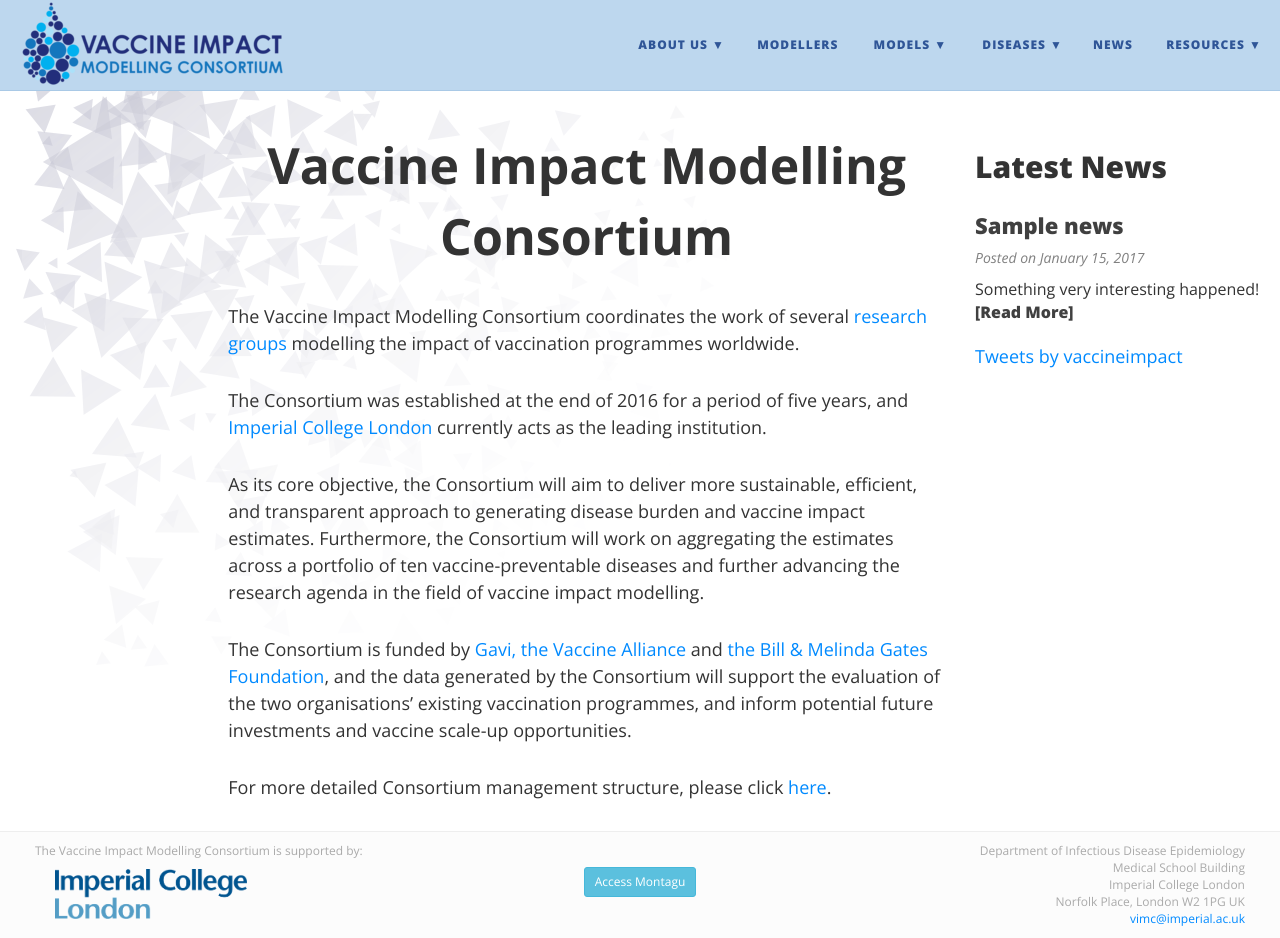
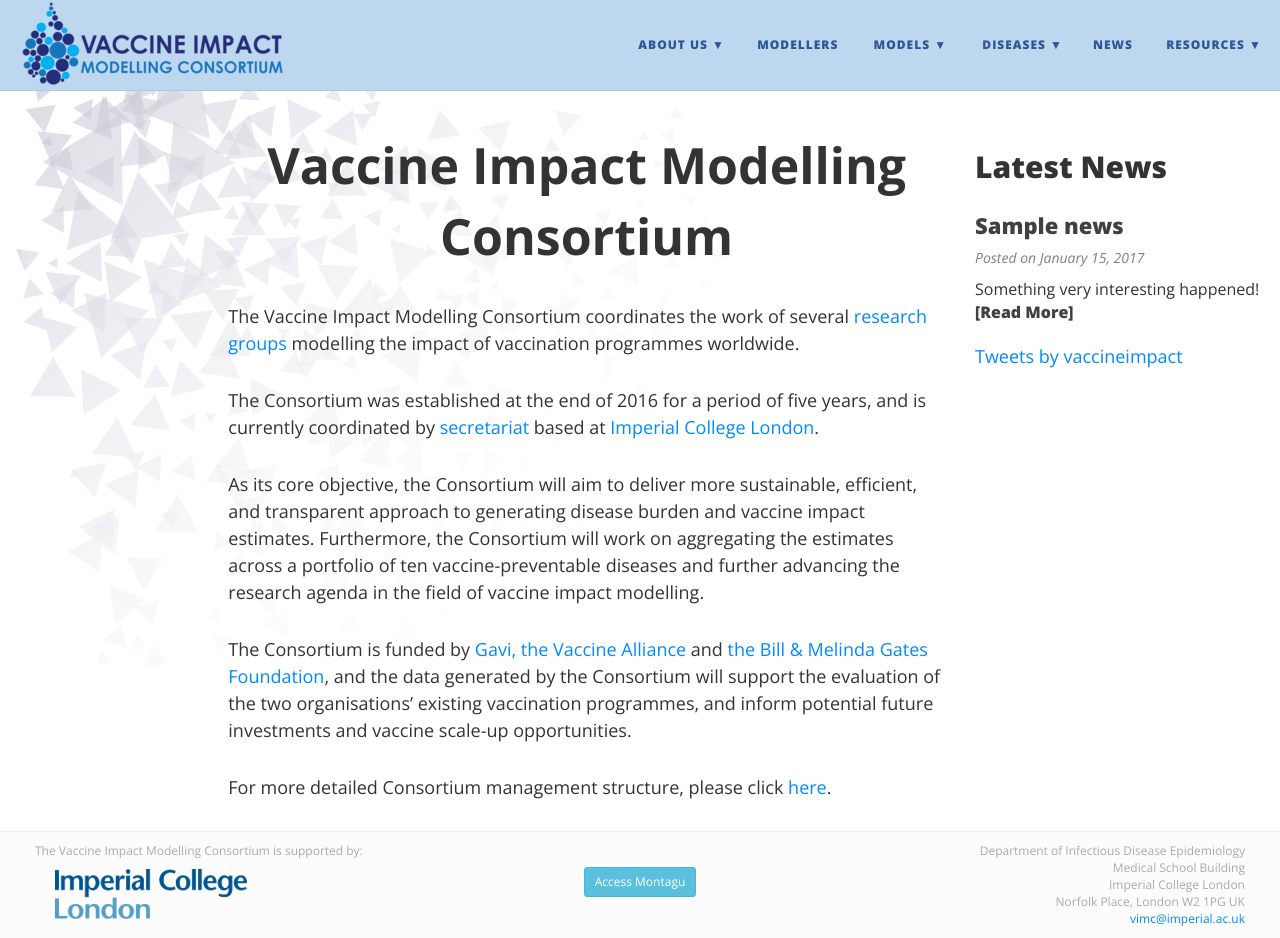
Before and after one commit to vimchub/vaccineimpact, a Jekyll site: the page built from index.md, in a window 1280 px wide and 938 px high. Built offline with Jekyll 4.4.1, drawn with Linux system fonts in a browser that asks for light colours; nearby versions of some CDN libraries; comment, search, counter and statistics services are not loaded.

Commit message:
Update index.md

```diff
--- a/index.md
+++ b/index.md
@@ -6,7 +6,7 @@
 
 The Vaccine Impact Modelling Consortium coordinates the work of several [research groups](/modellers) modelling the impact of vaccination programmes worldwide.
 
-The Consortium was established at the end of 2016 for a period of five years, and [Imperial College London](http://www.imperial.ac.uk/) currently acts as the leading institution.
+The Consortium was established at the end of 2016 for a period of five years, and is currently coordinated by [secretariat](/secretariat) based at [Imperial College London](http://www.imperial.ac.uk/).
 
 As its core objective, the Consortium will aim to deliver more sustainable, efficient, and transparent approach to generating disease burden and vaccine impact estimates. Furthermore, the Consortium will work on aggregating the estimates across a portfolio of ten vaccine-preventable diseases and further advancing the research agenda in the field of vaccine impact modelling.
 
```
